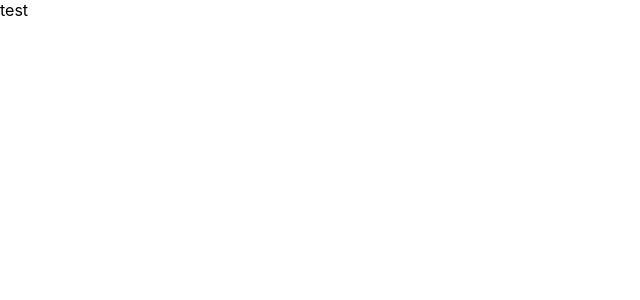
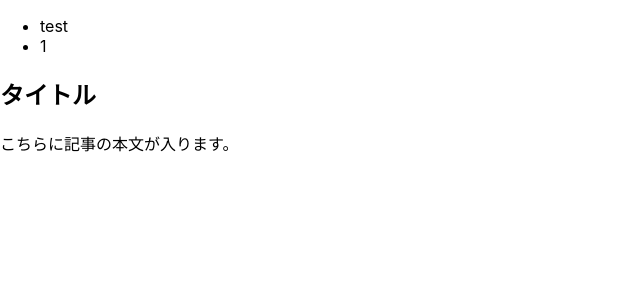
Before and after one commit to kamishic/myapptype, a React (Create React App) app: page / in a window 1280 px wide. Shown: the top 300 px of the page, without its empty margins (0-640 px from the left). Built offline with nearby package versions, Linux system fonts and the light colour scheme.

Commit message:
1112 1st commit

```diff
--- a/package.json
+++ b/package.json
@@ -8,7 +8,7 @@
     "@testing-library/user-event": "^12.1.10",
     "@types/jest": "^26.0.15",
     "@types/node": "^12.0.0",
-    "@types/react": "^16.9.53",
+    "@types/react": "^16.9.56",
     "@types/react-dom": "^16.9.8",
     "react": "^17.0.1",
     "react-dom": "^17.0.1",
--- a/src/App.tsx
+++ b/src/App.tsx
@@ -1,10 +1,22 @@
-import React from 'react';
+import * as React from 'react';
 import './App.css';
+import Blog from './reducks/blog/Blog'
+import {useDispatch,useSelector} from 'react-redux'
+
+import {mytest} from './myexercise/myexercise'
 
 const App: React.FC = () => {
+  const dispatch = useDispatch()
+  const selector = useSelector((state) => state)
+  console.log(selector)
+
   return (
     <React.Fragment>
-      test
+      <ul>
+        <li>{mytest<string>("test")}</li>
+        <li>{mytest<number>(1)}</li>
+      </ul>
+      <Blog/>
     </React.Fragment>
   );
 }
--- a/src/index.tsx
+++ b/src/index.tsx
@@ -1,10 +1,15 @@
-import React from 'react';
+import * as React from 'react';
 import ReactDOM from 'react-dom';
 import { Provider } from 'react-redux';
+import createStore from './reducks/store/store'
 import App from './App';
 import './index.css';
 
+export const store = createStore();
 
 ReactDOM.render(
+    <Provider store = {store}>
         <App />
-    , document.getElementById('root'));
+    </Provider>
+    , document.getElementById('root')
+    );
--- /dev/null
+++ b/src/myexercise/myexercise.ts
@@ -0,0 +1 @@
+export const mytest = <T>(x: T) :T => x
--- /dev/null
+++ b/src/reducks/blog/Article.tsx
@@ -0,0 +1,17 @@
+import React from 'react'
+
+interface ArticleProps{
+  title: string,
+  content: string
+}
+
+const Article = (props: ArticleProps) => {
+  return(
+    <article>
+      <h2>{props.title}</h2>
+      <p>{props.content}</p>
+    </article>
+  )
+}
+
+export default Article
--- /dev/null
+++ b/src/reducks/blog/Blog.tsx
@@ -0,0 +1,11 @@
+import React from 'react'
+import Article from './Article'
+
+
+const Blog = () => {
+  return(
+    <Article content = {"こちらに記事の本文が入ります。"} title = {"タイトル"} />
+  )
+}
+
+export default Blog
--- /dev/null
+++ b/src/reducks/blog/actions.ts
@@ -0,0 +1,10 @@
+export const POST_ARTICLE: string = "POST_ARTICLE"
+export const postArticleAction = () => {
+  return {
+    type: "POST_ARTICLE",
+    payload:{
+      title: "testTitle",
+      content: "testContent"
+    }
+  }
+}
--- /dev/null
+++ b/src/reducks/blog/reducers.ts
@@ -0,0 +1,20 @@
+import * as Actions from './actions'
+import initialState,{appState} from '../store/initialState'
+
+export interface BlogState{
+  title: string,
+  content: string
+}
+
+export const BlogReducer = (state: appState = initialState, action:any) => {
+  switch (action.type) {
+    case Actions.POST_ARTICLE :
+      return {
+        ...state,
+        ...action.payload
+      }
+    default :
+      return state
+  }
+
+}
--- /dev/null
+++ b/src/reducks/store/initialState.ts
@@ -0,0 +1,21 @@
+export interface appState {
+  blog:{
+    title: string,
+    content: string
+  },
+  users:{
+
+  }
+}
+
+const initialState: appState = {
+  blog:{
+    title: "initialTitle",
+    content: "initialContent"
+  },
+  users:{
+
+  }
+}
+
+export default initialState
--- /dev/null
+++ b/src/reducks/store/store.ts
@@ -0,0 +1,14 @@
+import {
+  createStore as reduxCreateStore,
+  combineReducers
+} from "redux"
+
+import {BlogReducer} from "../blog/reducers"
+
+export default function createStore(){
+  return reduxCreateStore(
+    combineReducers({
+      blog: BlogReducer
+    })
+  )
+}
```
Also changed, not shown: 1 other file (tests, documents, lock files or other folders).
